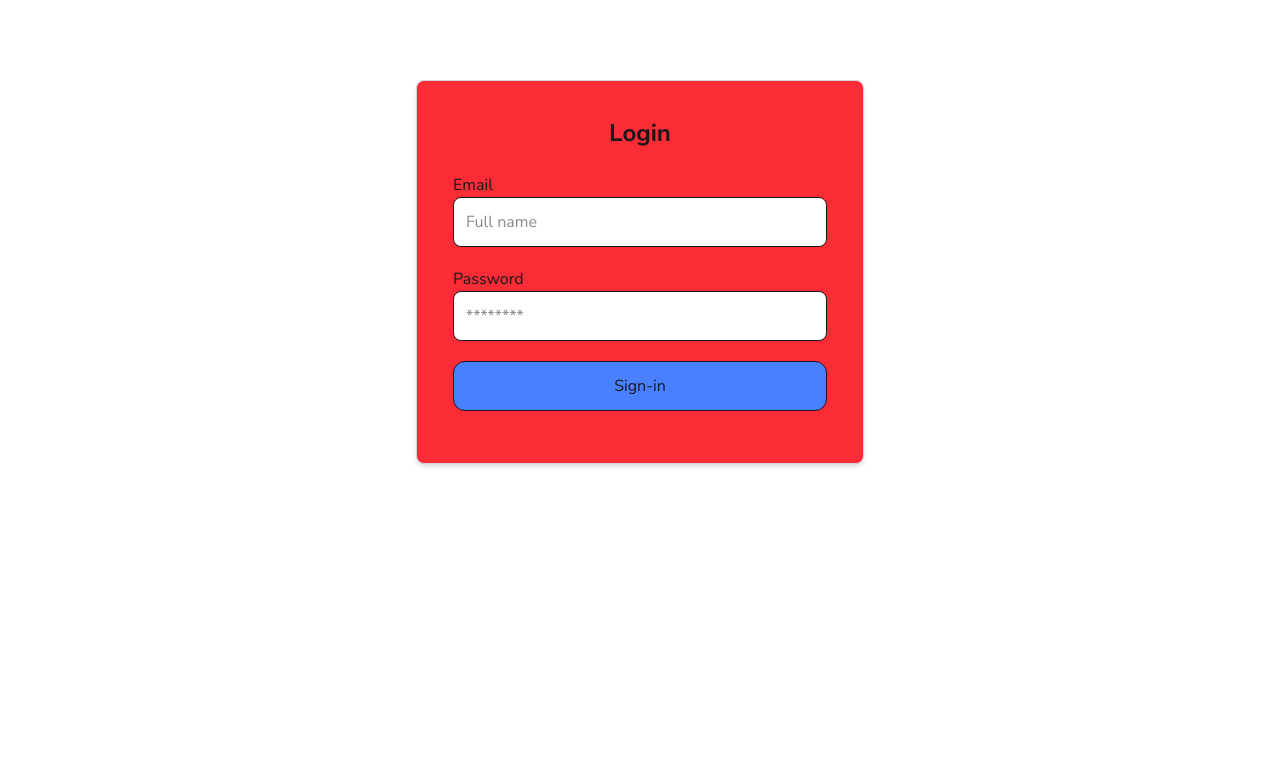
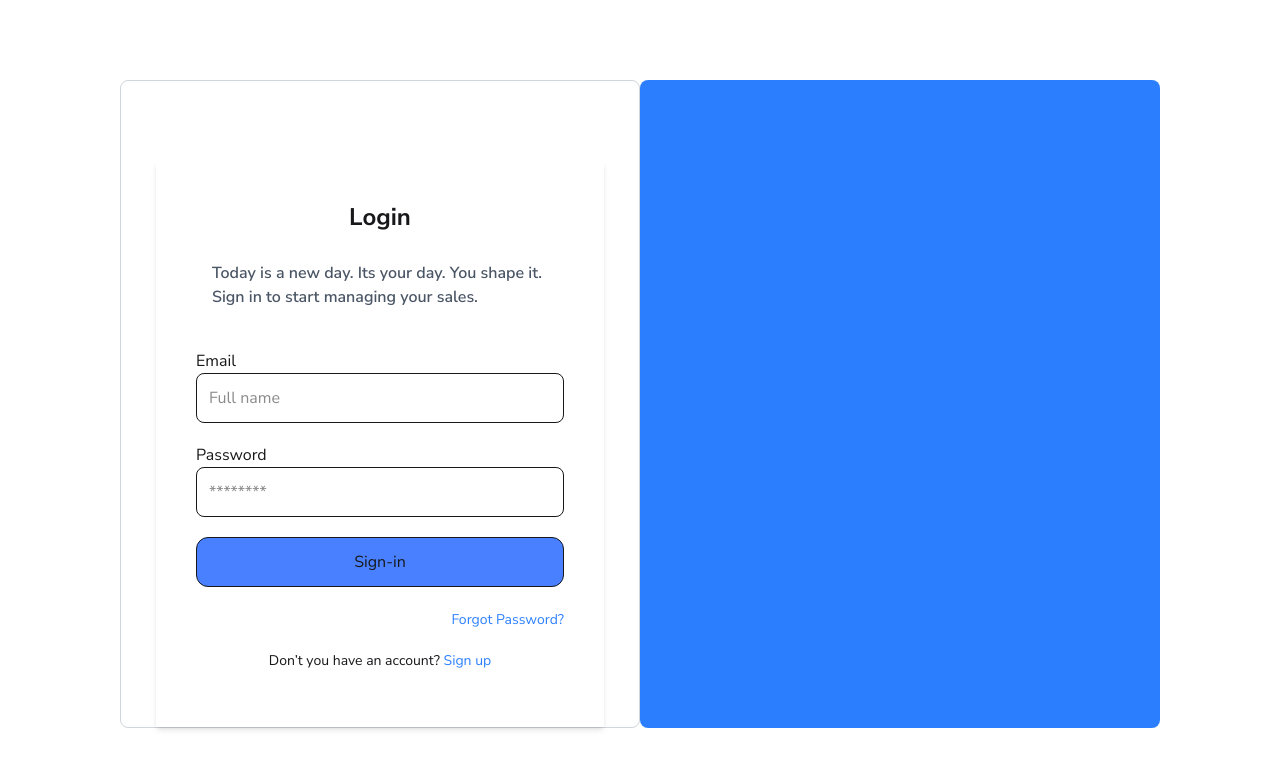
Before and after one commit to IntegrativeProject/SalesScope-Frontend, a Next.js app: page /login in a window 1280 px wide. Shown: the top 768 px of the page. Built offline with nearby package versions, Linux system fonts and the light colour scheme.

Commit message:
feat(LoginPage): enhance login form layout and add sign-up link

```diff
--- a/src/components/ui/LoginPage.tsx
+++ b/src/components/ui/LoginPage.tsx
@@ -1,22 +1,61 @@
 import React from "react";
+import Link from "next/link";
 
 export default function LoginPage() {
   return (
-    <div className="h-screen">
-    <form className="max-w-md mx-auto mt-20 p-9 border border-gray-300 rounded-lg shadow-md bg-red-500">
-      <h2 className="text-2xl font-bold mb-6 text-center">Login</h2>
-      <div className="mb-4 space-y-5">
-        <label id="email"> Email</label>
-        <input type="text"
-              placeholder="Full name"
-              className="w-full p-3 border rounded-lg bg-white "/>
+    <div className="flex justify-center">
+      <div className="grid grid-cols-2 p-20 w-300 h-auto">
+        <div className="bg-white flex items-center justify-center border border-gray-300 rounded-lg ">
+          <form className="max-w-md mx-auto mt-20 p-10 shadow-md flex justify-center flex-col ">
+            <h2 className="text-2xl font-bold mb-3 text-center">Login</h2>
+            <p className="text-gray-600 font-semibold p-4 mb-6">
+              Today is a new day. Its your day. You shape it. Sign in to start
+              managing your sales.
+            </p>
+
+            <div className="mb-4 space-y-5">
+              <label id="email"> Email</label>
+              <input
+                type="text"
+                placeholder="Full name"
+                className="w-full p-3 border rounded-lg bg-white "
+              />
+
               <label id="password">Password</label>
-              <input type="password"
-              placeholder="********"
-              className="w-full p-3 border rounded-lg bg-white "/>
-              <button className="bg-[#4880FF] w-full border p-3 rounded-xl flex items-center justify-center cursor-pointer">Sign-in</button>
+              <input
+                type="password"
+                placeholder="********"
+                className="w-full p-3 border rounded-lg bg-white "
+              />
+
+              <button className="bg-[#4880FF] w-full border p-3 rounded-xl">
+                Sign-in
+              </button>
+
+              <div className="text-right mb-4">
+                <Link
+                  href="/register"
+                  className="text-blue-500 text-sm hover:underline"
+                >
+                  Forgot Password?
+                </Link>
+              </div>
+
+              <p className="text-center text-sm mt-5">
+                Don’t you have an account?{" "}
+                <Link
+                  href="/register"
+                  className="text-blue-500 hover:underline"
+                >
+                  Sign up
+                </Link>
+              </p>
+            </div>
+          </form>
+        </div>
+
+        <div className="bg-blue-500 flex items-center justify-center rounded-lg"></div>
       </div>
-    </form>
     </div>
   );
 }
```
